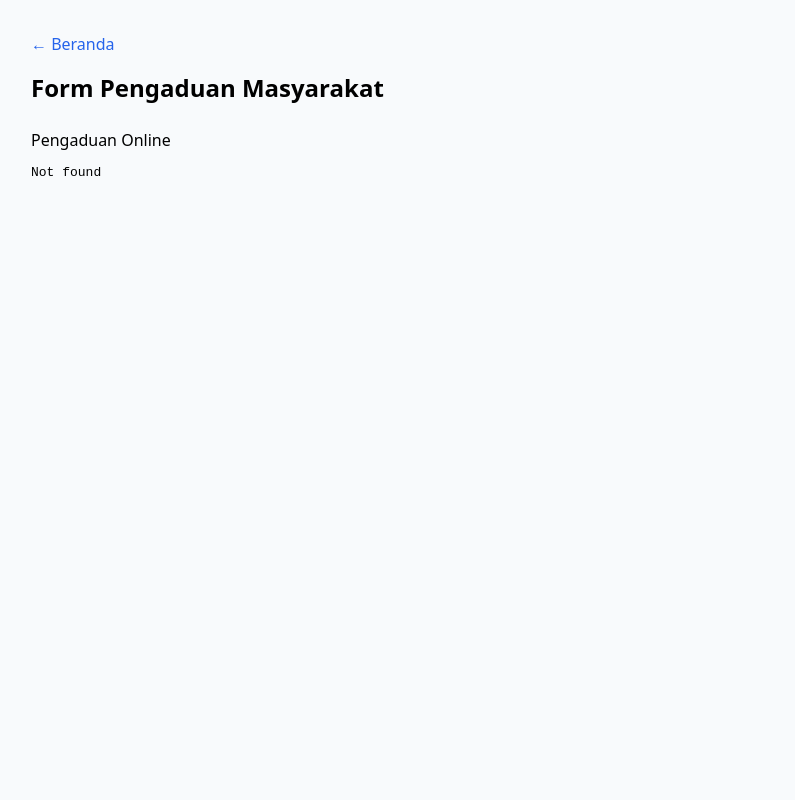
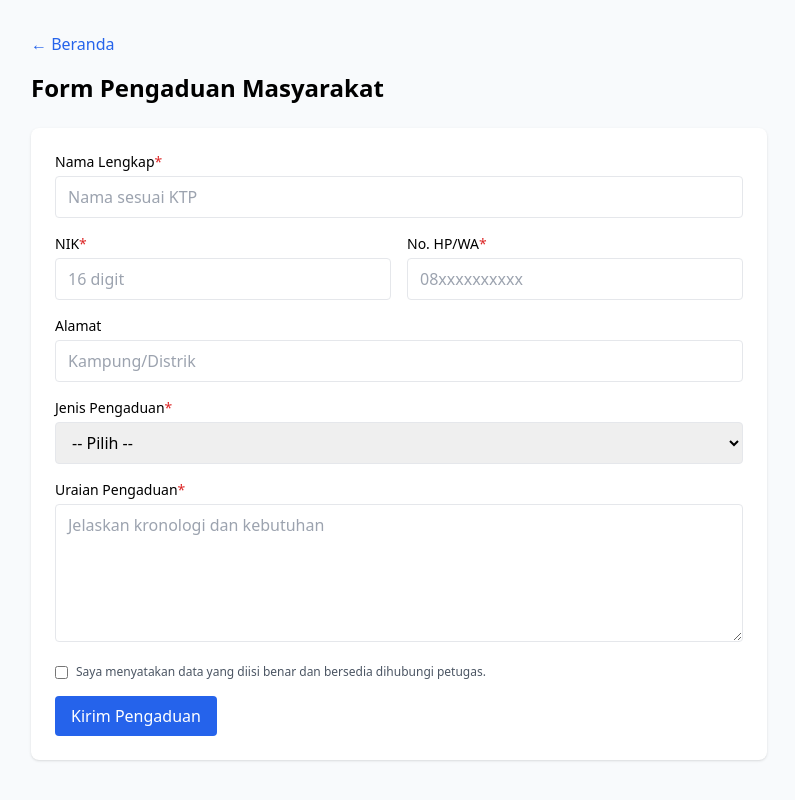
Before and after one commit to RJ-24Script/Dinsos, a plain HTML site: page pages/pengaduan.html in a window 1280 px wide. Shown: the top 800 px of the page, without its empty margins (241-1036 px from the left). Drawn offline with nearby package versions, Linux system fonts and the light colour scheme.

Commit message:
Update pengaduan.html

```diff
--- a/pages/pengaduan.html
+++ b/pages/pengaduan.html
@@ -12,23 +12,51 @@
     <a href="../index.html" class="text-blue-600 hover:underline">← Beranda</a>
     <h1 class="text-2xl font-bold mt-4 mb-6">Form Pengaduan Masyarakat</h1>
 
-   <section class="pengaduan">
-  <h1>Pengaduan Online</h1>
-
-  <!-- GANTI src di bawah ini dengan link embed dari Google Form kamu -->
-  <iframe
-    src=<iframe src="https://docs.google.com/forms/d/e/1FAIpQLSfvLvrqhJVt1ZIpZHzvhOLq-_6W8rNc23tsdsdAzGaQ_FpZFg/viewform?embedded=true" width="640" height="1352" frameborder="0" marginheight="0" marginwidth="0">Memuat…</iframe>
-    width="100%" height="900" frameborder="0" marginheight="0" marginwidth="0"
-    style="border:0; width:100%; height:900px;"
-    allowfullscreen>
-  Memuat formulir…
-  </iframe>
-
-  <p style="margin-top:1rem; font-size:.95rem;">
-    Setelah mengirim, laporan Anda otomatis tersimpan.
-    Tim kami akan memproses sesuai SOP. Jika perlu tindak lanjut, kami akan menghubungi kontak yang Anda isi.
-  </p>
-</section>
+    <div class="bg-white rounded-lg shadow p-6">
+      <form id="form-pengaduan" class="space-y-4">
+        <div>
+          <label class="block text-sm font-medium mb-1">Nama Lengkap<span class="text-red-600">*</span></label>
+          <input name="nama" required class="w-full border rounded px-3 py-2" placeholder="Nama sesuai KTP" />
+        </div>
+        <div class="grid grid-cols-1 sm:grid-cols-2 gap-4">
+          <div>
+            <label class="block text-sm font-medium mb-1">NIK<span class="text-red-600">*</span></label>
+            <input name="nik" required pattern="[0-9]{16}" class="w-full border rounded px-3 py-2" placeholder="16 digit" />
+          </div>
+          <div>
+            <label class="block text-sm font-medium mb-1">No. HP/WA<span class="text-red-600">*</span></label>
+            <input name="kontak" required class="w-full border rounded px-3 py-2" placeholder="08xxxxxxxxxx" />
+          </div>
+        </div>
+        <div>
+          <label class="block text-sm font-medium mb-1">Alamat</label>
+          <input name="alamat" class="w-full border rounded px-3 py-2" placeholder="Kampung/Distrik" />
+        </div>
+        <div>
+          <label class="block text-sm font-medium mb-1">Jenis Pengaduan<span class="text-red-600">*</span></label>
+          <select name="jenis" required class="w-full border rounded px-3 py-2">
+            <option value="">-- Pilih --</option>
+            <option>Bansos</option>
+            <option>Disabilitas</option>
+            <option>DTKS</option>
+            <option>Lainnya</option>
+          </select>
+        </div>
+        <div>
+          <label class="block text-sm font-medium mb-1">Uraian Pengaduan<span class="text-red-600">*</span></label>
+          <textarea name="uraian" required class="w-full border rounded px-3 py-2" rows="5" placeholder="Jelaskan kronologi dan kebutuhan"></textarea>
+        </div>
+        <div class="flex items-center gap-2 text-xs text-gray-600">
+          <input type="checkbox" required id="setuju" />
+          <label for="setuju">Saya menyatakan data yang diisi benar dan bersedia dihubungi petugas.</label>
+        </div>
+        <div class="flex items-center gap-3">
+          <button type="submit" class="bg-blue-600 text-white px-4 py-2 rounded">Kirim Pengaduan</button>
+          <span data-status class="text-sm"></span>
+        </div>
+      </form>
+    </div>
+  </div>
 
   <script>
     // Handler form sederhana (versi inline). Nanti bisa dipindahkan ke assets/js/main.js
```
